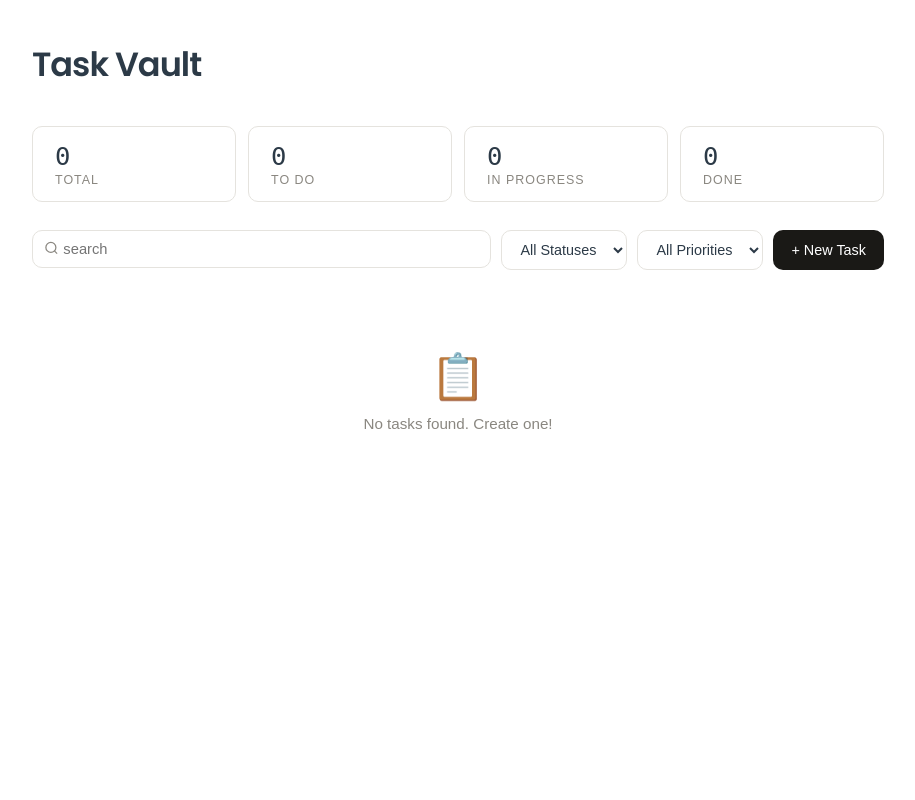
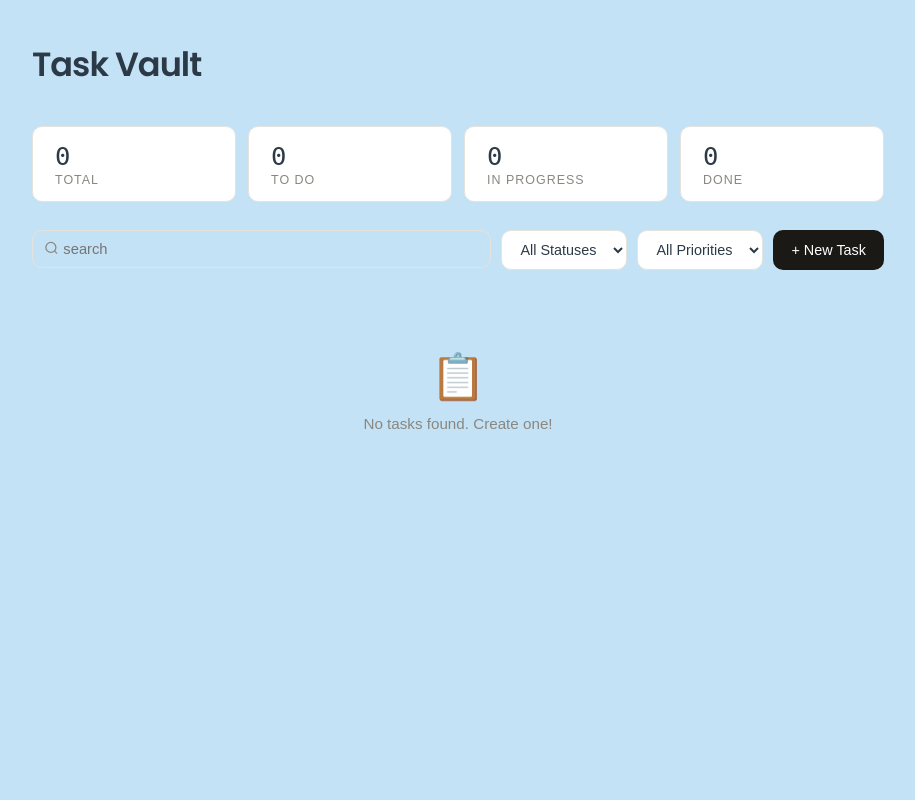
Before and after one commit to KarthikPranav1162/two-tier-flask-app-cicd-deployment, a Flask app: page / in a window 1280 px wide. Shown: the whole page, without its empty margins (182-1097 px from the left). Run offline with Flask 3, Linux system fonts and the light colour scheme; data that the repository does not hold is empty.

Commit message:
testing Jenkins

```diff
--- a/static/style.css
+++ b/static/style.css
@@ -4,7 +4,7 @@
     *, *::before, *::after { box-sizing: border-box; margin: 0; padding: 0; }
 
     :root {
-      --bg:        #ffffff;
+      --bg:        #C4E2F5;
       --surface:   #ffffff;
       --border:    #e5e3de;
       --text:      #2c3A47;
```
